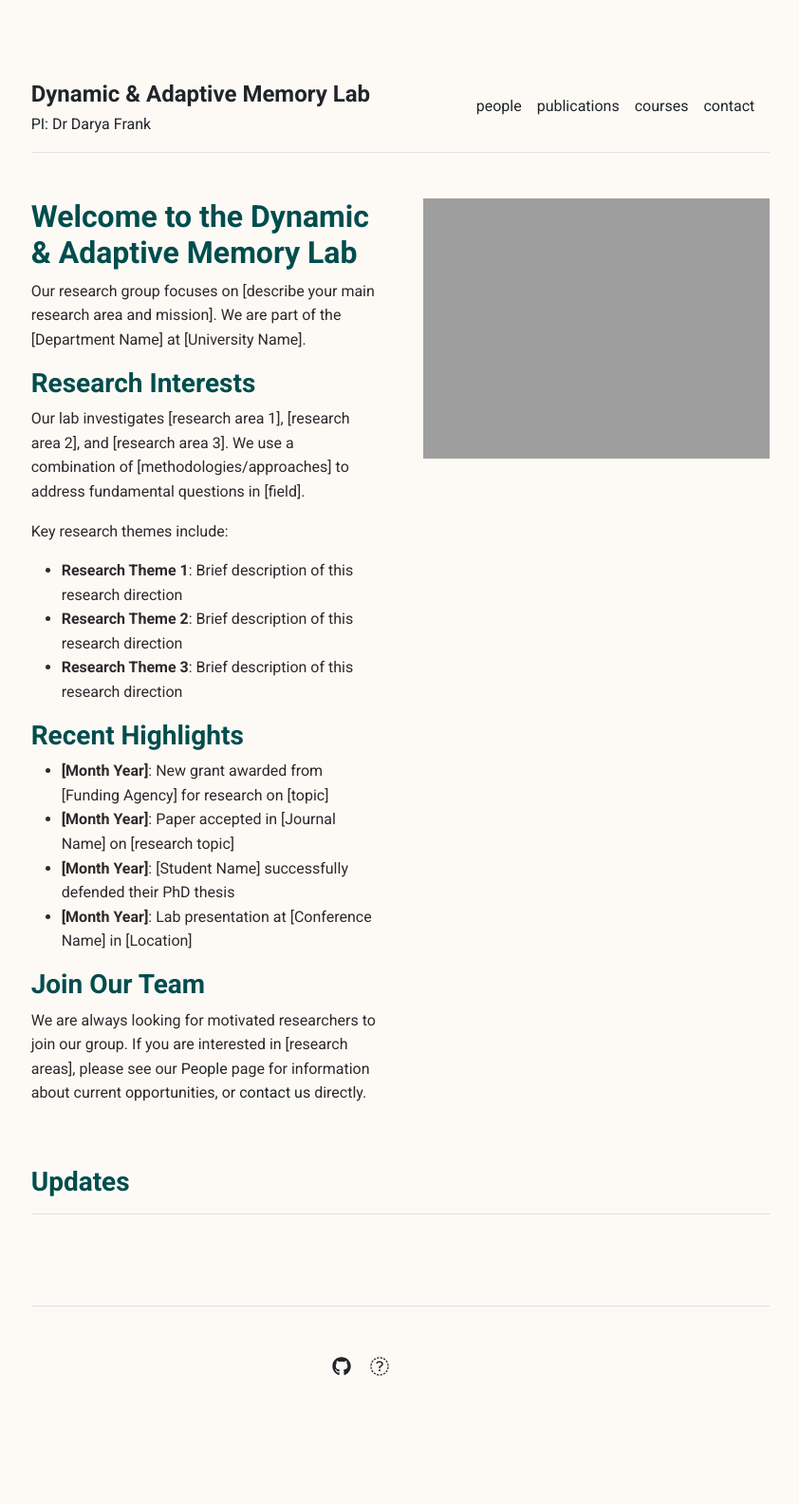
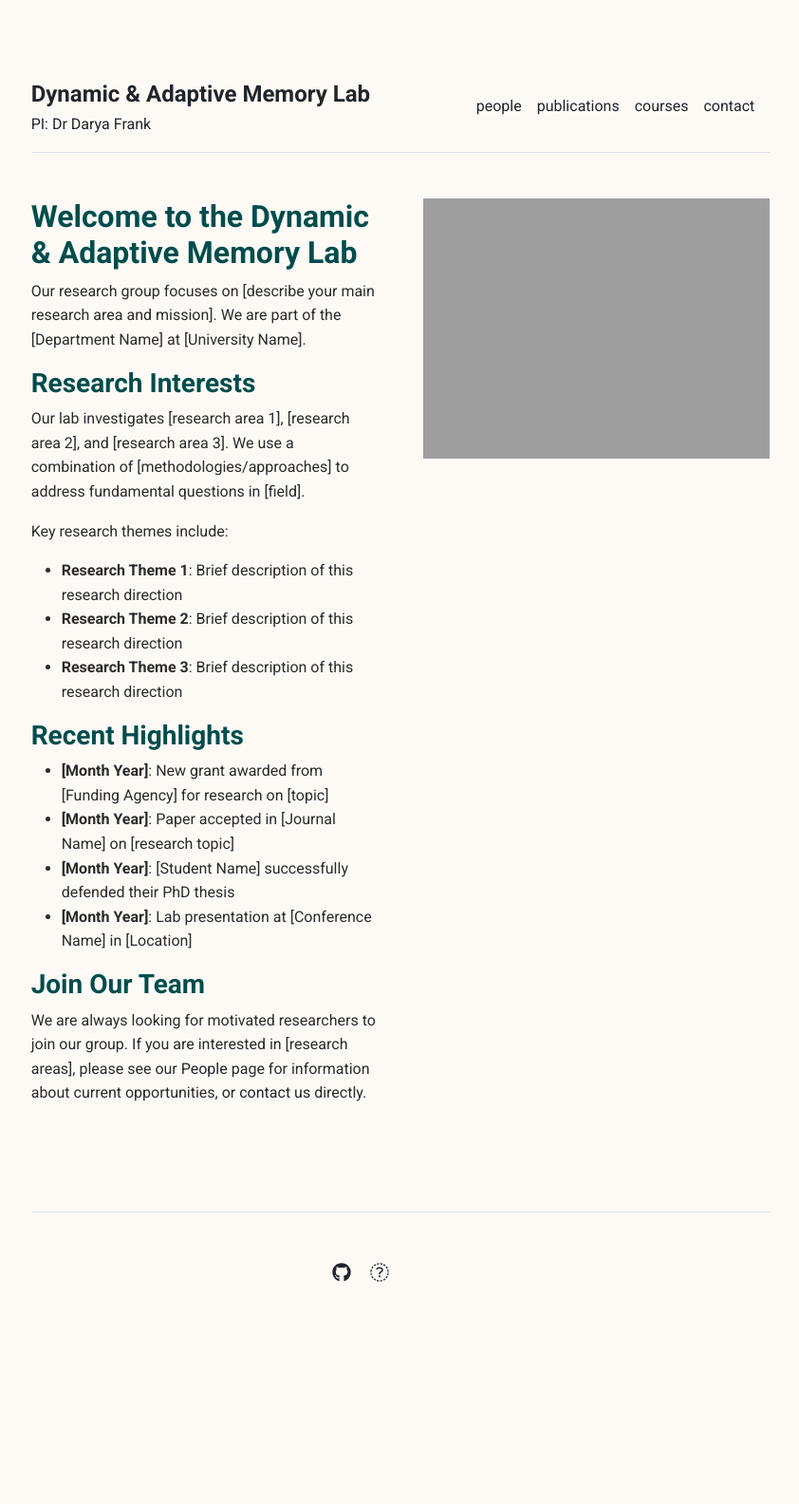
Before and after one commit to frank-dam-lab/frank-dam-lab.github.io, a Jekyll site: the page built from index.md, in a window 1280 px wide. Shown: the whole page at 95% size, without its empty margins (218-1060 px from the left). Built offline with Jekyll 4.4.1, drawn with Linux system fonts in a browser that asks for light colours; our own code applies the rules of GitHub Pages for plain Markdown files; after the commit the page ends 1485 px from its top, so only the background shows below that.

Commit message:
Update home.html

```diff
--- a/_layouts/home.html
+++ b/_layouts/home.html
@@ -15,7 +15,6 @@ layout: default
 
 <div class="row g-5 mb-5">
   <div class="col-md-12">
-    <h3 class="fw-bold border-bottom pb-3 mb-5">Updates</h3>
     {% for post in site.posts %}
       <!-- post.url already starts with a /, so no extra slash between -->
       <p>
```
